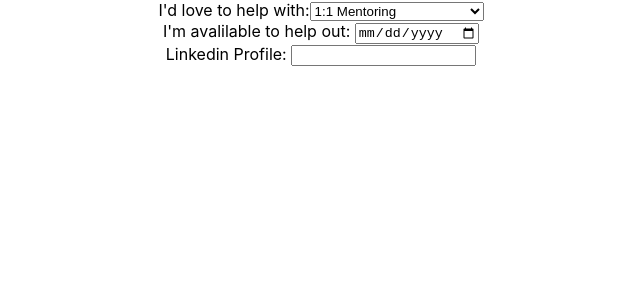
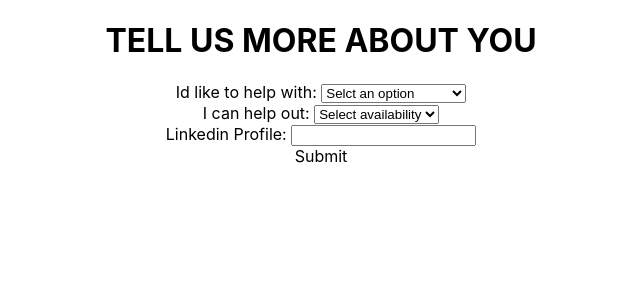
Before and after one commit to theCOOPcc/sign-up-form, a React (Create React App) app: page / in a window 1280 px wide. Shown: the top 300 px of the page, without its empty margins (319-959 px from the left). Built offline with nearby package versions, Linux system fonts and the light colour scheme.

Commit message:
dropdown with formik test

```diff
--- a/package.json
+++ b/package.json
@@ -10,7 +10,8 @@
     "react": "^17.0.2",
     "react-dom": "^17.0.2",
     "react-scripts": "4.0.3",
-    "web-vitals": "^1.1.1"
+    "web-vitals": "^1.1.1",
+    "yup": "^0.32.9"
   },
   "scripts": {
     "start": "react-scripts start",
--- a/src/App.js
+++ b/src/App.js
@@ -1,10 +1,16 @@
 import './App.css';
+import { FormikContainer } from './components/Formik-stuff/FormikContainer';
+import FormikControl from './components/Formik-stuff/FormikControl';
 import { MentorForm } from './components/forms/MentorForm';
 
 function App() {
   return (
     <div className="App">
-     <MentorForm />
+     {/* <MentorForm /> */}
+
+     <FormikContainer />
+
+     <FormikControl />
     </div>
   );
 }
--- /dev/null
+++ b/src/components/Formik-stuff/FormikContainer.js
@@ -0,0 +1,76 @@
+import React from 'react'
+import {Formik, Form} from 'formik'
+import * as Yup from 'yup';
+import FormikControl from './FormikControl';
+
+export const FormikContainer = () => {
+  const helpwithOptions = [
+    {key: 'Selct an option', value: ''},
+    {key: '1:1 Mentoring', value: 'mentoring'},
+    {key: 'Group Presentations', value: 'groupPres'},
+    {key: 'Sprint Planning', value: 'sprintPlan'},
+    {key: 'Lightning talk (Pres.)', value: 'ltPres'},
+    {key: 'Lightning talk (Aud.)', value: 'ltAud'},
+    {key: 'Interview Prep', value: 'intPrep'},
+  ]
+
+  const helpAvailability = [
+    {key: 'Select availability', value: ''},
+    {key: 'Monthly', value: 'monthly'},
+    {key: 'Weekly', value: 'weekly'},
+    {key: 'Bi-Weekly', value: 'bi-weekly'},
+    {key: 'Daily', value: 'daily'},
+    {key: 'Sporadically', value: 'sporadically'},
+  ]
+
+  const initialValues = {
+    helpWith: '',
+    availDates: '',
+    workProf: '',
+    selectOption: ''
+  }
+  const validationSchema = Yup.object({
+    helpWith: Yup.string().required('Required'),
+    availDates: Yup.string().required('Required'),
+    workProf:  Yup.string().required('Required'),
+    selectOption:  Yup.string().required('Required'),
+  })
+
+  const onSubmit = values => console.log('Form Data', values)
+  return (
+    <>
+    <h1>TELL US MORE ABOUT YOU</h1>
+    <Formik
+      initialValues={initialValues}
+      validationSchema={validationSchema}
+      onSubmit={onSubmit}
+
+      >
+      {
+        formik => (
+        <Form>
+          <FormikControl
+          control='select'
+          label='Id like to help with: '
+          name='selectOption'
+          options={helpwithOptions}
+          />
+          <FormikControl
+          control='select'
+          label='I can help out: '
+          name='selectOption'
+          options={helpAvailability}
+          />
+          <FormikControl
+            control='input'
+            label='Linkedin Profile: '
+            name='linkedin' />
+
+          <submit type='submit'>Submit</submit>
+        </Form>
+        )
+      }
+    </Formik>
+    </>
+  )
+}
--- /dev/null
+++ b/src/components/Formik-stuff/FormikControl.js
@@ -0,0 +1,17 @@
+import React from 'react'
+import Select from './Select'
+import Input from './Input'
+function FormikControl(props) {
+  const {control, ...rest} = props
+  switch(control) {
+    case 'select':
+      return <Select {...rest} />
+
+    case 'input':
+      return <Input {...rest} />
+    default:
+      return null
+  }
+}
+
+export default FormikControl
--- /dev/null
+++ b/src/components/Formik-stuff/Input.js
@@ -0,0 +1,14 @@
+import React from 'react';
+import {Field} from 'formik';
+
+export const Input = (props) => {
+  const {label, name, ...rest} = props
+  return (
+    <div className='form-control'>
+      <label htmlFor={name}>{label}</label>
+      <Field id={name} name={name} {...rest} />
+    </div>
+  )
+}
+
+export default Input;
--- /dev/null
+++ b/src/components/Formik-stuff/Select.js
@@ -0,0 +1,24 @@
+import React from 'react'
+import {Field} from 'formik'
+
+
+function Select(props) {
+  const {label, name, options, ...rest} = props
+  return (
+    <div className='form-control'>
+      <label htmlFor={name}>{label}</label>
+      <Field as='select' id={name} name={name} {...rest}>
+        {
+          options.map(option => {
+            return(
+              <option key={option.value} value={option.value}>{option.key}</option>
+            )
+          })
+        }
+      </Field>
+      {/* <ErrorMessage name={name} component={TextError} /> */}
+    </div>
+  )
+}
+
+export default Select
--- a/src/components/forms/MentorForm.jsx
+++ b/src/components/forms/MentorForm.jsx
@@ -13,11 +13,11 @@ import './MentorForm.css'
 //   'Portfolio Development'
 // };
 
-const initialValues = {
-  helpWith: '',
-  availDates: '',
-  workProfile: ''
-}
+// const initialValues = {
+//   helpWith: '',
+//   availDates: '',
+//   workProfile: ''
+// }
 
 // const onSubmit = values => {
 //   console.log('form values', values)
@@ -36,7 +36,7 @@ export const MentorForm = () => {
       <Form>
         <div className="form-control required">
           <label htmlFor="helpWith">I'd love to help with:</label>
-            <Field name="helpWith" id='helpWith' as='select' name='helpWith'>
+            <Field id='helpWith' as='select' name='helpWith'>
               <option value="one-on">1:1 Mentoring</option>
               <option value="group-pres">Group Presentations</option>
               <option value="des-review">Design Review</option>
@@ -48,11 +48,12 @@ export const MentorForm = () => {
 
         <div className="form-control required">
           <label htmlFor="availDates">I'm avalilable to help out: </label>
-          <Field
-            type='date'
-            id='availDates'
-            name='availDates'
-            />
+          <Field as='select' id='availDates' name='availDates'>
+            <option type='checkbox' value="">Monthly</option>
+            <option type='checkbox' value="">Weekly</option>
+            <option type='checkbox' value="">Daily</option>
+            <option type='checkbox' value="">On-Call</option>
+          </Field>
 
         </div>
 
```
Also changed, not shown: 1 other file (tests, documents, lock files or other folders).
